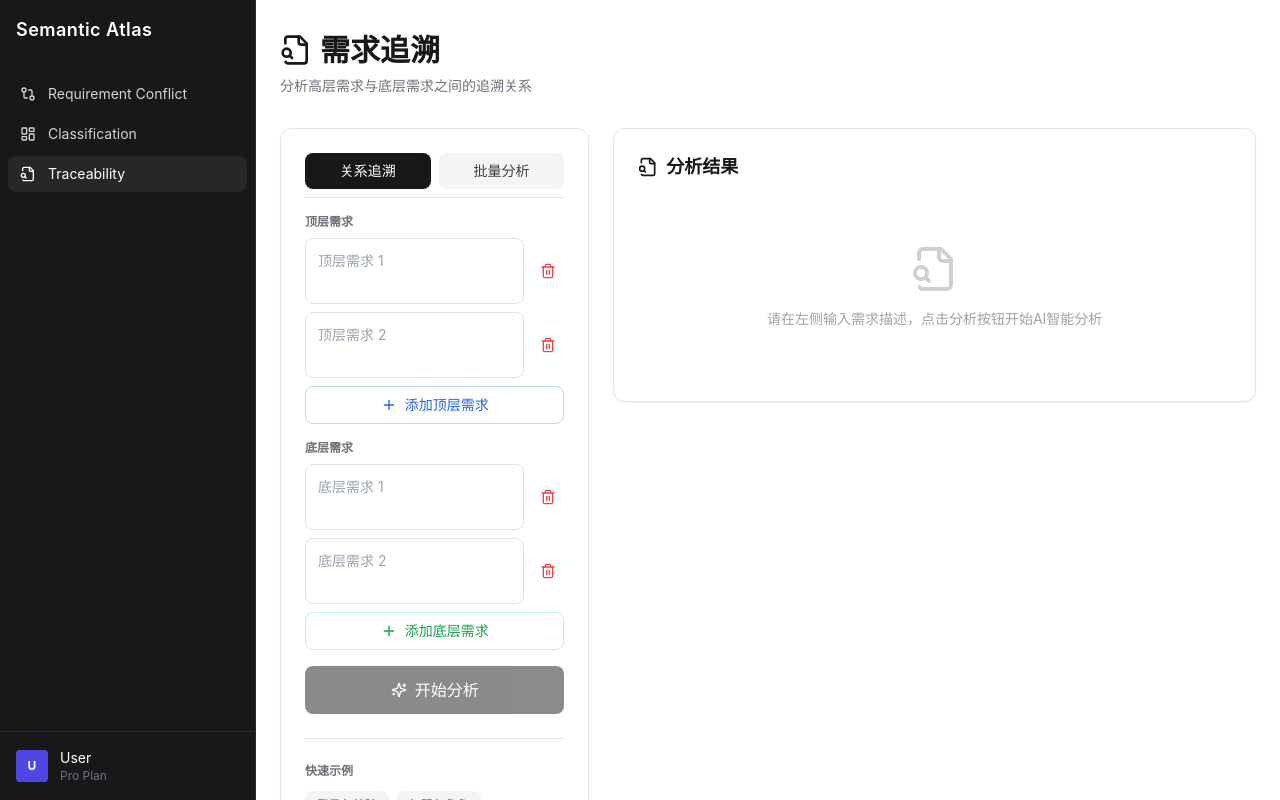
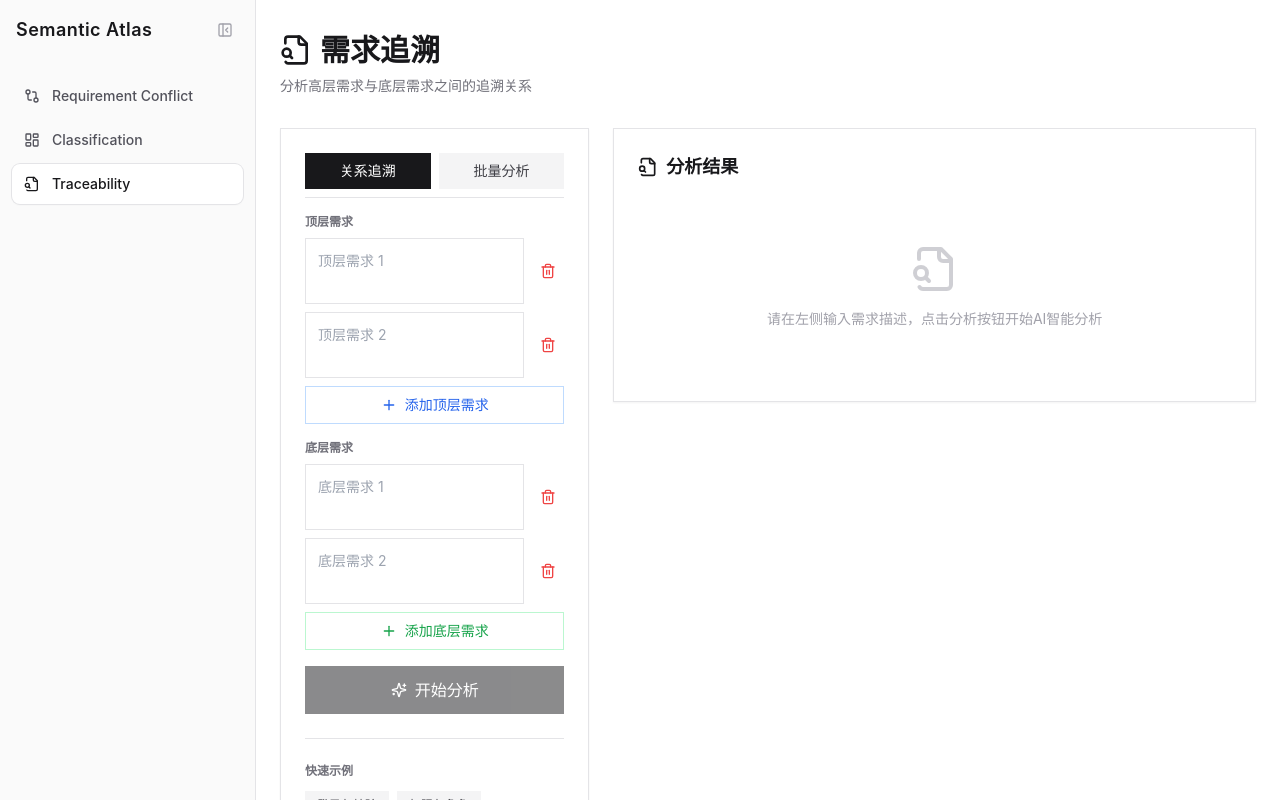
Before and after one commit to Meph7sto/Semantic-Atlas, a Vue app in the folder frontend/: page /traceability in a window 1280 px wide. Built offline with nearby package versions, Linux system fonts and the light colour scheme.

Commit message:
Update frontend styles: straight corners, collapsible sidebar, remove user info

```diff
--- a/frontend/src/App.vue
+++ b/frontend/src/App.vue
@@ -1,61 +1,75 @@
 <script setup>
+import { ref } from 'vue'
 import { RouterView, RouterLink } from 'vue-router'
-import { LayoutDashboard, GitCompare, FileSearch } from 'lucide-vue-next'
+import { LayoutDashboard, GitCompare, FileSearch, PanelLeftClose, PanelLeftOpen } from 'lucide-vue-next'
+
+const isSidebarOpen = ref(true)
 </script>
 
 <template>
   <div class="flex h-screen w-full bg-white">
+    <!-- Sidebar Toggle Button (Floating when closed) -->
+    <div v-if="!isSidebarOpen" class="absolute top-4 left-4 z-50">
+      <button
+        @click="isSidebarOpen = true"
+        class="p-2 text-zinc-500 hover:bg-zinc-100/80 hover:text-zinc-900 rounded-md transition-colors"
+        title="Open Sidebar"
+      >
+        <PanelLeftOpen class="w-5 h-5" />
+      </button>
+    </div>
+
     <!-- Sidebar -->
-    <aside class="w-64 bg-zinc-900 text-zinc-300 flex flex-col border-r border-zinc-800">
-      <div class="p-4 mb-4">
-        <h1 class="text-white text-lg font-semibold tracking-wide">Semantic Atlas</h1>
+    <aside
+      class="flex flex-col border-r border-zinc-200 bg-zinc-50 transition-[width,opacity,transform] duration-300 ease-in-out overflow-hidden"
+      :class="isSidebarOpen ? 'w-64 opacity-100 translate-x-0' : 'w-0 opacity-0 -translate-x-4'"
+    >
+      <div class="p-4 mb-4 flex items-center justify-between">
+        <h1 class="text-zinc-900 text-lg font-semibold tracking-wide whitespace-nowrap">Semantic Atlas</h1>
+        <button
+          @click="isSidebarOpen = false"
+          class="p-1.5 text-zinc-400 hover:bg-zinc-200 hover:text-zinc-700 rounded-md transition-colors"
+          title="Close Sidebar"
+        >
+          <PanelLeftClose class="w-4 h-4" />
+        </button>
       </div>
 
-      <nav class="flex-1 px-2 space-y-1">
+      <nav class="flex-1 px-3 space-y-1 overflow-y-auto">
         <RouterLink
           to="/conflict"
-          active-class="bg-zinc-800 text-white"
-          class="flex items-center gap-3 px-3 py-2 rounded-lg text-sm transition-colors hover:bg-zinc-800 hover:text-white"
+          active-class="bg-white shadow-sm ring-1 ring-zinc-200 text-zinc-900"
+          class="flex items-center gap-3 px-3 py-2.5 rounded-lg text-sm font-medium text-zinc-600 transition-all hover:bg-zinc-200/50 hover:text-zinc-900"
         >
           <GitCompare class="w-4 h-4" />
-          <span>Requirement Conflict</span>
+          <span class="whitespace-nowrap">Requirement Conflict</span>
         </RouterLink>
 
         <!-- Placeholders for other views if they exist -->
         <RouterLink
           to="/classification"
-          active-class="bg-zinc-800 text-white"
-          class="flex items-center gap-3 px-3 py-2 rounded-lg text-sm transition-colors hover:bg-zinc-800 hover:text-white"
+          active-class="bg-white shadow-sm ring-1 ring-zinc-200 text-zinc-900"
+          class="flex items-center gap-3 px-3 py-2.5 rounded-lg text-sm font-medium text-zinc-600 transition-all hover:bg-zinc-200/50 hover:text-zinc-900"
         >
           <LayoutDashboard class="w-4 h-4" />
-          <span>Classification</span>
+          <span class="whitespace-nowrap">Classification</span>
         </RouterLink>
 
         <RouterLink
           to="/traceability"
-          active-class="bg-zinc-800 text-white"
-          class="flex items-center gap-3 px-3 py-2 rounded-lg text-sm transition-colors hover:bg-zinc-800 hover:text-white"
+          active-class="bg-white shadow-sm ring-1 ring-zinc-200 text-zinc-900"
+          class="flex items-center gap-3 px-3 py-2.5 rounded-lg text-sm font-medium text-zinc-600 transition-all hover:bg-zinc-200/50 hover:text-zinc-900"
         >
           <FileSearch class="w-4 h-4" />
-          <span>Traceability</span>
+          <span class="whitespace-nowrap">Traceability</span>
         </RouterLink>
       </nav>
 
-      <div class="p-4 border-t border-zinc-800">
-        <div class="flex items-center gap-3">
-          <div class="w-8 h-8 rounded bg-indigo-600 flex items-center justify-center text-white text-xs font-bold">
-            U
-          </div>
-          <div class="text-sm">
-            <div class="text-white">User</div>
-            <div class="text-xs text-zinc-500">Pro Plan</div>
-          </div>
-        </div>
-      </div>
+
     </aside>
 
     <!-- Main Content -->
-    <main class="flex-1 flex flex-col h-full overflow-hidden bg-white">
+    <main class="flex-1 flex flex-col h-full overflow-hidden bg-white relative transition-all duration-300">
       <RouterView />
     </main>
   </div>
--- a/frontend/src/views/ConflictDetection.vue
+++ b/frontend/src/views/ConflictDetection.vue
@@ -57,7 +57,7 @@ const detectConflict = async () => {
         <textarea
           v-model="reqA"
           placeholder="e.g. The system must respond within 1 second."
-          class="w-full h-40 p-4 rounded-xl bg-white border border-zinc-200 text-zinc-800 placeholder-zinc-300 resize-none focus:outline-none focus:ring-2 focus:ring-zinc-100 focus:border-zinc-300 transition-all shadow-sm group-hover:shadow-md"
+          class="w-full h-40 p-4 rounded-none bg-white border border-zinc-200 text-zinc-800 placeholder-zinc-300 resize-none focus:outline-none focus:ring-2 focus:ring-zinc-100 focus:border-zinc-300 transition-all shadow-sm group-hover:shadow-md"
         ></textarea>
       </div>
 
@@ -67,7 +67,7 @@ const detectConflict = async () => {
         <textarea
           v-model="reqB"
           placeholder="e.g. The system response time should be at least 2 seconds."
-          class="w-full h-40 p-4 rounded-xl bg-white border border-zinc-200 text-zinc-800 placeholder-zinc-300 resize-none focus:outline-none focus:ring-2 focus:ring-zinc-100 focus:border-zinc-300 transition-all shadow-sm group-hover:shadow-md"
+          class="w-full h-40 p-4 rounded-none bg-white border border-zinc-200 text-zinc-800 placeholder-zinc-300 resize-none focus:outline-none focus:ring-2 focus:ring-zinc-100 focus:border-zinc-300 transition-all shadow-sm group-hover:shadow-md"
         ></textarea>
       </div>
     </div>
@@ -77,7 +77,7 @@ const detectConflict = async () => {
       <button
         @click="detectConflict"
         :disabled="isLoading || !reqA || !reqB"
-        class="flex items-center gap-2 bg-zinc-900 text-white px-8 py-3 rounded-full font-medium hover:bg-zinc-800 transition-all disabled:opacity-50 disabled:cursor-not-allowed hover:scale-105 active:scale-95 shadow-lg shadow-zinc-200"
+        class="flex items-center gap-2 bg-zinc-900 text-white px-8 py-3 rounded-none font-medium hover:bg-zinc-800 transition-all disabled:opacity-50 disabled:cursor-not-allowed hover:scale-105 active:scale-95 shadow-lg shadow-zinc-200"
       >
         <span v-if="isLoading" class="flex items-center gap-2">
            <svg class="animate-spin h-5 w-5 text-white" fill="none" viewBox="0 0 24 24">
--- a/frontend/src/views/Traceability.vue
+++ b/frontend/src/views/Traceability.vue
@@ -194,20 +194,20 @@
       <div class="grid grid-cols-1 lg:grid-cols-3 gap-6">
         <!-- 左侧：输入区域 -->
         <div class="lg:col-span-1">
-          <div class="bg-white rounded-xl border border-zinc-200 p-6 shadow-sm">
+          <div class="bg-white rounded-none border border-zinc-200 p-6 shadow-sm">
             <div class="mb-4">
               <div class="flex gap-2 border-b border-zinc-200 pb-2">
                 <button
                   @click="analysisMode = 'relation'"
                   :class="analysisMode === 'relation' ? 'bg-zinc-900 text-white' : 'bg-zinc-100 text-zinc-700'"
-                  class="flex-1 px-4 py-2 rounded-lg text-sm font-medium transition-colors"
+                  class="flex-1 px-4 py-2 rounded-none text-sm font-medium transition-colors"
                 >
                   关系追溯
                 </button>
                 <button
                   @click="analysisMode = 'batch'"
                   :class="analysisMode === 'batch' ? 'bg-zinc-900 text-white' : 'bg-zinc-100 text-zinc-700'"
-                  class="flex-1 px-4 py-2 rounded-lg text-sm font-medium transition-colors"
+                  class="flex-1 px-4 py-2 rounded-none text-sm font-medium transition-colors"
                 >
                   批量分析
                 </button>
@@ -223,21 +223,21 @@
                     <textarea
                       v-model="highLevelRequirements[idx]"
                       :placeholder="`顶层需求 ${idx + 1}`"
-                      class="flex-1 p-3 rounded-lg border border-zinc-200 text-sm resize-none focus:outline-none focus:ring-2 focus:ring-zinc-100"
+                      class="flex-1 p-3 rounded-none border border-zinc-200 text-sm resize-none focus:outline-none focus:ring-2 focus:ring-zinc-100"
                       rows="2"
                       maxlength="1500"
                     />
                     <button
                       @click="removeHighLevelRequirement(idx)"
                       :disabled="highLevelRequirements.length <= 1"
-                      class="p-2 text-red-500 hover:bg-red-50 rounded-lg disabled:opacity-50"
+                      class="p-2 text-red-500 hover:bg-red-50 rounded-none disabled:opacity-50"
                     >
                       <Trash2 class="w-4 h-4" />
                     </button>
                   </div>
                   <button
                     @click="addHighLevelRequirement"
-                    class="w-full px-3 py-2 text-sm text-blue-600 hover:bg-blue-50 rounded-lg border border-blue-200 flex items-center justify-center gap-2"
+                    class="w-full px-3 py-2 text-sm text-blue-600 hover:bg-blue-50 rounded-none border border-blue-200 flex items-center justify-center gap-2"
                   >
                     <Plus class="w-4 h-4" />
                     添加顶层需求
@@ -252,21 +252,21 @@
                     <textarea
                       v-model="lowLevelRequirements[idx]"
                       :placeholder="`底层需求 ${idx + 1}`"
-                      class="flex-1 p-3 rounded-lg border border-zinc-200 text-sm resize-none focus:outline-none focus:ring-2 focus:ring-zinc-100"
+                      class="flex-1 p-3 rounded-none border border-zinc-200 text-sm resize-none focus:outline-none focus:ring-2 focus:ring-zinc-100"
                       rows="2"
                       maxlength="1500"
                     />
                     <button
                       @click="removeLowLevelRequirement(idx)"
                       :disabled="lowLevelRequirements.length <= 1"
-                      class="p-2 text-red-500 hover:bg-red-50 rounded-lg disabled:opacity-50"
+                      class="p-2 text-red-500 hover:bg-red-50 rounded-none disabled:opacity-50"
                     >
                       <Trash2 class="w-4 h-4" />
                     </button>
                   </div>
                   <button
                     @click="addLowLevelRequirement"
-                    class="w-full px-3 py-2 text-sm text-green-600 hover:bg-green-50 rounded-lg border border-green-200 flex items-center justify-center gap-2"
+                    class="w-full px-3 py-2 text-sm text-green-600 hover:bg-green-50 rounded-none border border-green-200 flex items-center justify-center gap-2"
                   >
                     <Plus class="w-4 h-4" />
                     添加底层需求
@@ -282,7 +282,7 @@
                 <textarea
                   v-model="batchHighLevelRequirements"
                   placeholder="请输入多个顶层需求，每行一个..."
-                  class="w-full p-3 rounded-lg border border-zinc-200 text-sm resize-none focus:outline-none focus:ring-2 focus:ring-zinc-100"
+                  class="w-full p-3 rounded-none border border-zinc-200 text-sm resize-none focus:outline-none focus:ring-2 focus:ring-zinc-100"
                   rows="6"
                   maxlength="3000"
                 />
@@ -294,7 +294,7 @@
                 <textarea
                   v-model="batchLowLevelRequirements"
                   placeholder="请输入多个底层需求，每行一个..."
-                  class="w-full p-3 rounded-lg border border-zinc-200 text-sm resize-none focus:outline-none focus:ring-2 focus:ring-zinc-100"
+                  class="w-full p-3 rounded-none border border-zinc-200 text-sm resize-none focus:outline-none focus:ring-2 focus:ring-zinc-100"
                   rows="6"
                   maxlength="3000"
                 />
@@ -305,7 +305,7 @@
             <button
               @click="analysisMode === 'relation' ? analyzeRelation() : analyzeBatch()"
               :disabled="!hasValidRequirements || loading"
-              class="w-full px-6 py-3 bg-zinc-900 text-white rounded-lg font-medium hover:bg-zinc-800 disabled:opacity-50 disabled:cursor-not-allowed flex items-center justify-center gap-2"
+              class="w-full px-6 py-3 bg-zinc-900 text-white rounded-none font-medium hover:bg-zinc-800 disabled:opacity-50 disabled:cursor-not-allowed flex items-center justify-center gap-2"
             >
               <Sparkles v-if="!loading" class="w-4 h-4" />
               <span v-if="loading" class="animate-spin">⏳</span>
@@ -320,7 +320,7 @@
                   v-for="example in (analysisMode === 'relation' ? relationExamples : batchExamples)"
                   :key="example.title"
                   @click="selectExample(example)"
-                  class="px-3 py-1.5 text-xs bg-zinc-100 text-zinc-700 rounded-lg hover:bg-zinc-200 transition-colors"
+                  class="px-3 py-1.5 text-xs bg-zinc-100 text-zinc-700 rounded-none hover:bg-zinc-200 transition-colors"
                 >
                   {{ example.title }}
                 </button>
@@ -331,7 +331,7 @@
 
         <!-- 右侧：结果区域 -->
         <div class="lg:col-span-2">
-          <div class="bg-white rounded-xl border border-zinc-200 p-6 shadow-sm">
+          <div class="bg-white rounded-none border border-zinc-200 p-6 shadow-sm">
             <div class="text-lg font-semibold text-zinc-900 mb-4 flex items-center gap-2">
               <FileSearch class="w-5 h-5" />
               分析结果
@@ -345,14 +345,14 @@
 
             <!-- 单对分析结果 -->
             <div v-else-if="analysisResult" class="space-y-6">
-              <div :class="analysisResult.has_relation ? 'bg-green-50 border-green-200' : 'bg-zinc-50 border-zinc-200'" class="p-4 rounded-lg border">
+              <div :class="analysisResult.has_relation ? 'bg-green-50 border-green-200' : 'bg-zinc-50 border-zinc-200'" class="p-4 rounded-none border">
                 <div class="text-sm font-semibold mb-1">{{ analysisResult.summary || (analysisResult.has_relation ? '检测到追溯关系' : '未检测到直接的追溯关系') }}</div>
               </div>
 
               <div class="grid grid-cols-2 gap-4">
                 <div>
                   <div class="text-xs text-zinc-500 mb-1">关系状态</div>
-                  <div :class="analysisResult.has_relation ? 'bg-green-100 text-green-700' : 'bg-zinc-100 text-zinc-700'" class="px-3 py-1 rounded-full text-sm font-medium inline-block">
+                  <div :class="analysisResult.has_relation ? 'bg-green-100 text-green-700' : 'bg-zinc-100 text-zinc-700'" class="px-3 py-1 rounded-none text-sm font-medium inline-block">
                     {{ analysisResult.has_relation ? '存在关系' : '无直接关系' }}
                   </div>
                 </div>
@@ -363,7 +363,7 @@
                 <div>
                   <div class="text-xs text-zinc-500 mb-1">置信度</div>
                   <div class="flex items-center gap-2">
-                    <div class="flex-1 h-2 bg-zinc-200 rounded-full overflow-hidden">
+                    <div class="flex-1 h-2 bg-zinc-200 rounded-none overflow-hidden">
                       <div :class="getConfidenceColor(analysisResult.confidence)" class="h-full" :style="{ width: `${analysisResult.confidence * 100}%` }"></div>
                     </div>
                     <span class="text-sm font-semibold">{{ Math.round(analysisResult.confidence * 100) }}%</span>
@@ -371,7 +371,7 @@
                 </div>
               </div>
 
-              <div v-if="analysisResult.analysis_details" class="p-4 bg-zinc-50 rounded-lg">
+              <div v-if="analysisResult.analysis_details" class="p-4 bg-zinc-50 rounded-none">
                 <div class="text-xs font-semibold text-zinc-500 mb-2 uppercase">详细分析</div>
                 <div class="text-sm text-zinc-700 whitespace-pre-wrap">{{ analysisResult.analysis_details }}</div>
               </div>
@@ -384,7 +384,7 @@
 
             <!-- 批量分析结果 -->
             <div v-else-if="batchResult" class="space-y-6">
-              <div class="bg-blue-50 border border-blue-200 p-4 rounded-lg">
+              <div class="bg-blue-50 border border-blue-200 p-4 rounded-none">
                 <div class="text-sm font-semibold text-blue-900">
                   批量分析了{{ batchResult.high_level_requirements?.length || 0 }}个顶层需求和{{ batchResult.low_level_requirements?.length || 0 }}个底层需求，
                   共{{ batchResult.statistics?.total_combinations || 0 }}个组合，发现{{ batchResult.statistics?.relations_found || 0 }}个追溯关系
@@ -392,18 +392,18 @@
               </div>
 
               <div class="grid grid-cols-3 gap-4">
-                <div class="p-4 bg-zinc-50 rounded-lg">
+                <div class="p-4 bg-zinc-50 rounded-none">
                   <div class="text-xs text-zinc-500 mb-1">分析组合数</div>
                   <div class="text-2xl font-bold text-zinc-900">{{ batchResult.statistics?.total_combinations || 0 }}</div>
                 </div>
-                <div class="p-4 bg-zinc-50 rounded-lg">
+                <div class="p-4 bg-zinc-50 rounded-none">
                   <div class="text-xs text-zinc-500 mb-1">发现关系数</div>
                   <div class="text-2xl font-bold text-green-600">{{ batchResult.statistics?.relations_found || 0 }}</div>
                 </div>
-                <div class="p-4 bg-zinc-50 rounded-lg">
+                <div class="p-4 bg-zinc-50 rounded-none">
                   <div class="text-xs text-zinc-500 mb-1">关系发现率</div>
                   <div class="flex items-center gap-2">
-                    <div class="flex-1 h-2 bg-zinc-200 rounded-full overflow-hidden">
+                    <div class="flex-1 h-2 bg-zinc-200 rounded-none overflow-hidden">
                       <div class="bg-green-500 h-full" :style="{ width: `${(batchResult.statistics?.relation_rate || 0) * 100}%` }"></div>
                     </div>
                     <span class="text-sm font-semibold">{{ Math.round((batchResult.statistics?.relation_rate || 0) * 100) }}%</span>
@@ -415,7 +415,7 @@
               <div v-if="batchResult.relation_types_count && Object.keys(batchResult.relation_types_count).length > 0">
                 <div class="text-sm font-semibold text-zinc-900 mb-3">关系类型统计</div>
                 <div class="grid grid-cols-2 md:grid-cols-4 gap-3">
-                  <div v-for="(count, type) in batchResult.relation_types_count" :key="type" class="p-4 bg-white border border-zinc-200 rounded-lg text-center">
+                  <div v-for="(count, type) in batchResult.relation_types_count" :key="type" class="p-4 bg-white border border-zinc-200 rounded-none text-center">
                     <div class="text-2xl font-bold text-zinc-900 mb-1">{{ count }}</div>
                     <div class="text-xs text-zinc-500">{{ getRelationTypeLabel(type) }}</div>
                   </div>
@@ -439,19 +439,19 @@
                     <tbody class="divide-y divide-zinc-200">
                       <tr v-for="(rel, idx) in batchResult.relations.filter(r => r.has_relation)" :key="idx" class="hover:bg-zinc-50">
                         <td class="px-4 py-3">
-                          <span class="px-2 py-1 bg-blue-100 text-blue-700 rounded text-xs font-medium">#{{ rel.high_level_index + 1 }}</span>
+                          <span class="px-2 py-1 bg-blue-100 text-blue-700 rounded-none text-xs font-medium">#{{ rel.high_level_index + 1 }}</span>
                         </td>
                         <td class="px-4 py-3">
-                          <span class="px-2 py-1 bg-green-100 text-green-700 rounded text-xs font-medium">#{{ rel.low_level_index + 1 }}</span>
+                          <span class="px-2 py-1 bg-green-100 text-green-700 rounded-none text-xs font-medium">#{{ rel.low_level_index + 1 }}</span>
                         </td>
                         <td class="px-4 py-3">
-                          <span :class="getRelationTypeColor(rel.relation_type)" class="px-2 py-1 rounded text-xs font-medium border">
+                          <span :class="getRelationTypeColor(rel.relation_type)" class="px-2 py-1 rounded-none text-xs font-medium border">
                             {{ getRelationTypeLabel(rel.relation_type) }}
                           </span>
                         </td>
                         <td class="px-4 py-3">
                           <div class="flex items-center gap-2">
-                            <div class="flex-1 h-1.5 bg-zinc-200 rounded-full overflow-hidden">
+                            <div class="flex-1 h-1.5 bg-zinc-200 rounded-none overflow-hidden">
                               <div :class="getConfidenceColor(rel.confidence)" class="h-full" :style="{ width: `${rel.confidence * 100}%` }"></div>
                             </div>
                             <span class="text-xs font-semibold">{{ Math.round(rel.confidence * 100) }}%</span>
```
Also changed, not shown: frontend/src/views/Classification.vue (+20 -20 lines).
